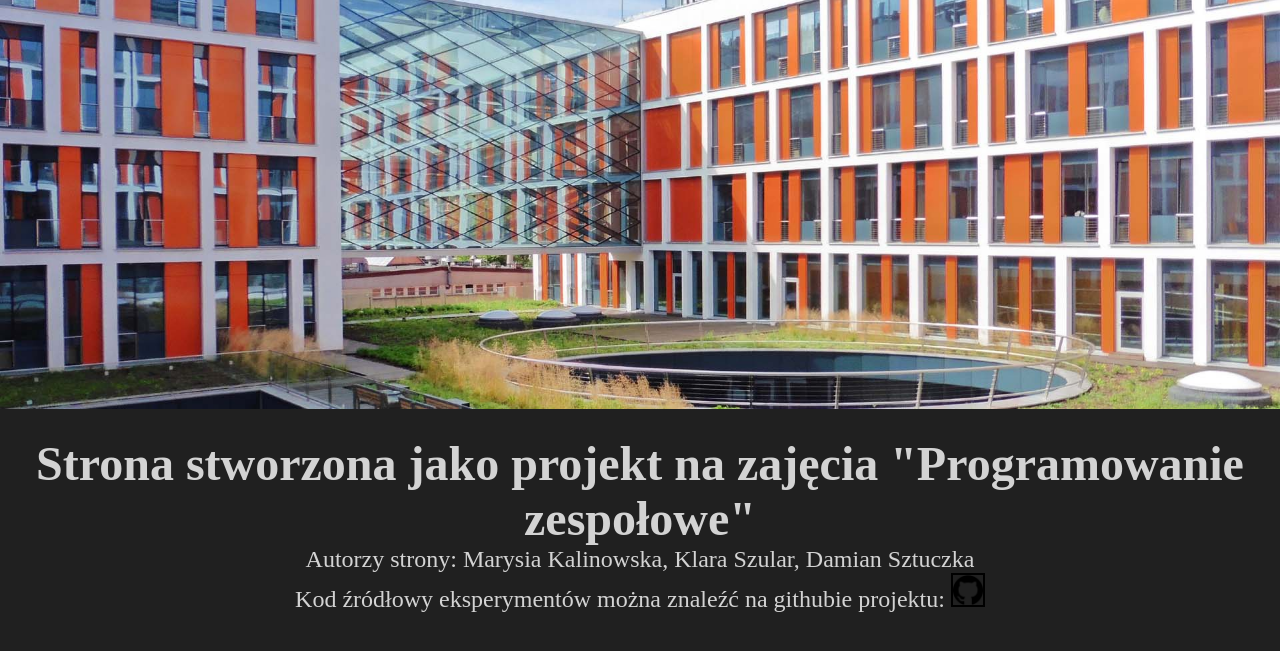
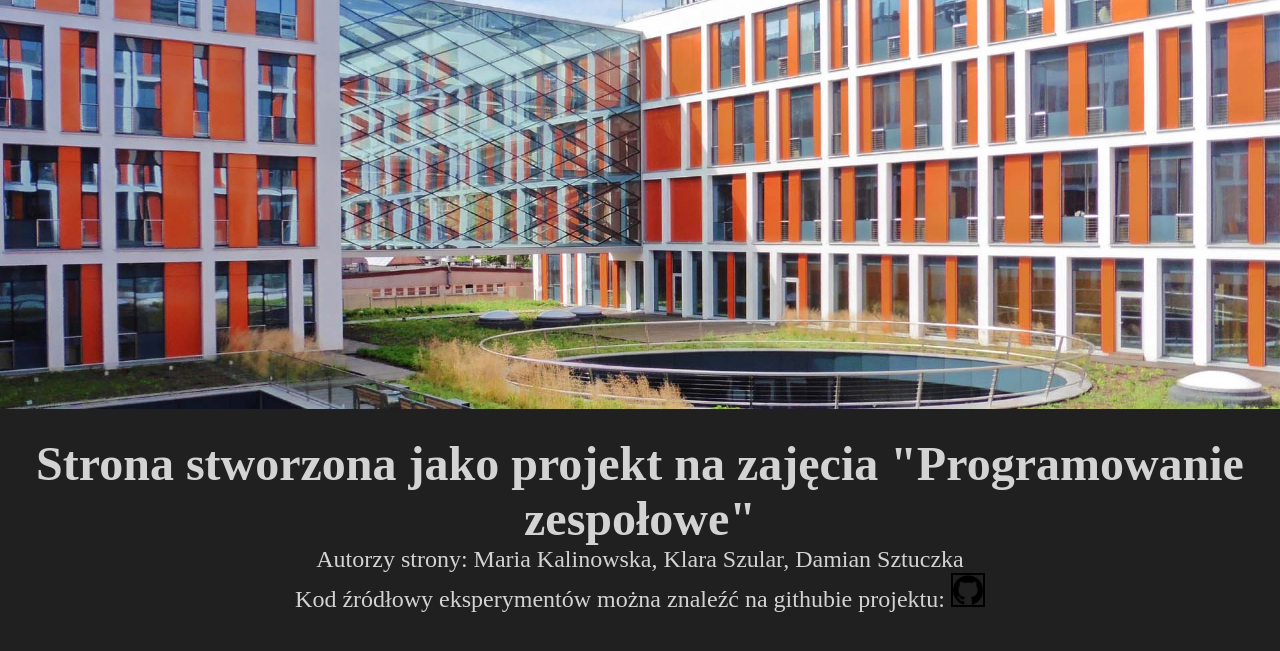
Before and after one commit to gardanw/PZEksperymentyFizyczne, a Django app: page / in a window 1280 px wide. Shown: the part 81-732 px from the top of the page. Run offline with Django 3.2, Linux system fonts and the light colour scheme; data comes from the database, SQL or seed files in the repository; some libraries are stand-ins or nearby versions.

Commit message:
Marysia -> Maria

```diff
--- a/side/PZEF/experiments/templates/experiments/home.html
+++ b/side/PZEF/experiments/templates/experiments/home.html
@@ -14,7 +14,7 @@
     <br>
     <h1>Strona stworzona jako projekt na zajęcia "Programowanie zespołowe"</h1>
     <p>
-        <span>Autorzy strony: Marysia Kalinowska, Klara Szular, Damian Sztuczka</span>
+        <span>Autorzy strony: Maria Kalinowska, Klara Szular, Damian Sztuczka</span>
     </p>
     <p>
         Kod źródłowy eksperymentów można znaleźć na githubie projektu: <a target="_blank" href="https://github.com/gardanw/PZEksperymentyFizyczne"><img id="github" src="{% static 'experiments/img/github-logo.png' %}" alt="github"></a>
```
